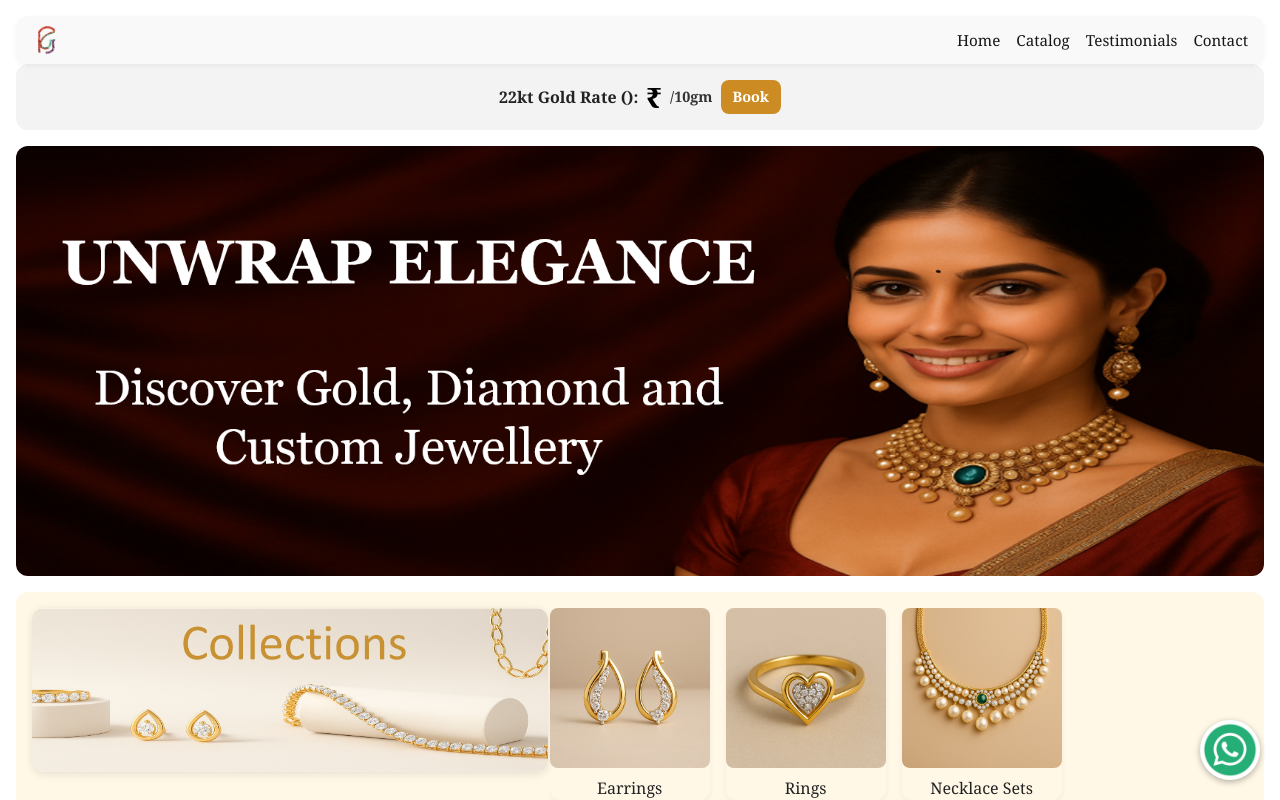
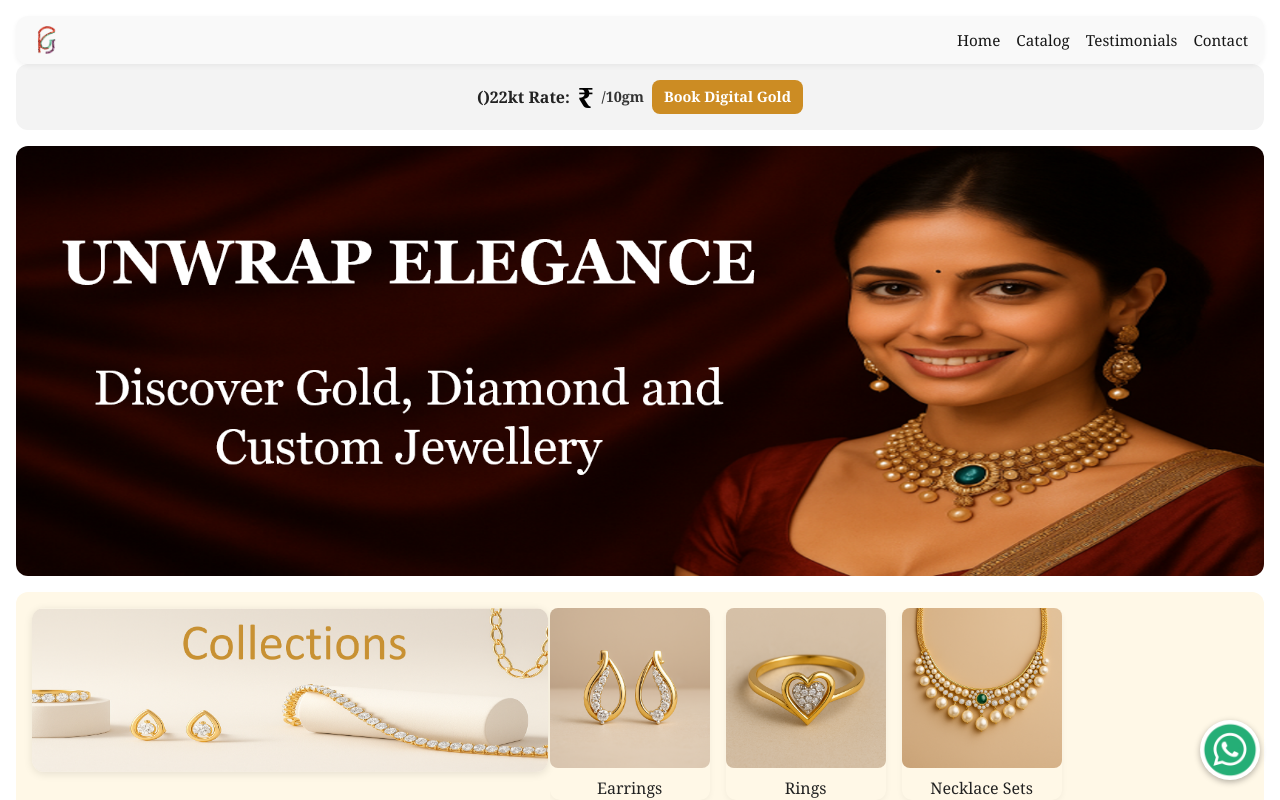
Before and after one commit to brsolutionsindia/my-catalogue, a Next.js app: page / in a window 1280 px wide. Shown: the top 800 px of the page. Built offline with nearby package versions, Linux system fonts and the light colour scheme; no server answers; the database is empty.

Commit message:
Refactored catalog page to use Suspense with useSearchParams

```diff
--- a/src/app/catalog/CatalogPage.tsx
+++ b/src/app/catalog/CatalogPage.tsx
@@ -118,10 +118,12 @@ export default function CatalogPage() {
 
 {/* Offer Banner */}
       {/* isMobile is to be ignored here*/}
-      {0? (
-        <div className={styles.horizontalScroll} style={{ marginTop: '1rem', paddingBottom: '0.5rem' }}>
+      {/* isMobile is to be ignored here*/}
+
+      {isMobile? (
+        <div className={styles.horizontalScroll} style={{ marginTop: '1rem', paddingBottom: '0.5rem', borderRadius: '12px', backgroundColor: '#f3f3f3'}}>
           <div className={styles.productCardHorizontal}>
-            <span className={styles.goldLabel}>({rateDate})22kt Gold Rate:</span>
+            <span className={styles.goldLabel}>({rateDate?.slice(0, 5)})22kt Gold Rate:</span>
             <span className={styles.goldRateText}>₹{goldRate}</span>
             <span className={styles.unitText}>/10gm</span>
             <a
@@ -138,7 +140,7 @@ export default function CatalogPage() {
         <section className={styles.offerBanner} style={{ borderRadius: '12px', backgroundColor: '#f3f3f3' }}>
           <div className={styles.offerContent}>
             <span className={styles.goldLabel}>
-            22kt Gold Rate ({rateDate}):
+            ({rateDate})22kt Rate:
             </span>
             <span className={styles.goldRateText}>₹{goldRate}</span>
             <span className={styles.unitText}>/10gm</span>
@@ -148,7 +150,7 @@ export default function CatalogPage() {
               rel="noopener noreferrer"
               className={styles.bookGoldBtn}
             >
-            Book
+              Book Digital Gold
             </a>
           </div>
         </section>
--- a/src/app/page.module.css
+++ b/src/app/page.module.css
@@ -351,10 +351,12 @@
    Horizontal Scroll Cards
 =============================== */
 .horizontalScroll {
+  align-items: center;
   display: flex;
   overflow-x: auto;
   gap: 1rem;
   padding-bottom: 0.5rem;
+  flex-wrap: nowrap;
 }
 
 .productCardHorizontal {
@@ -364,6 +366,20 @@
   box-shadow: 0 2px 6px rgba(0,0,0,0.05);
   flex-shrink: 0;
 }
+
+.offerContent {
+  display: flex;
+  align-items: center;
+  flex-wrap: nowrap;
+  gap: 0.5rem;
+  white-space: nowrap;
+  font-size: clamp(0.8rem, 2.5vw, 1rem);
+  font-weight: bold;
+  text-align: center;
+}
+
+
+
 
 .productImg {
   border-radius: 8px;
--- a/src/app/page.tsx
+++ b/src/app/page.tsx
@@ -75,10 +75,12 @@ export default function Home() {
       </nav>
 
       {/* Offer Banner or Horizontal Scroll */}
-      {0? (
-        <div className={styles.horizontalScroll} style={{ marginTop: '1rem', paddingBottom: '0.5rem' }}>
+      {/* isMobile is to be ignored here*/}
+
+      {isMobile? (
+        <div className={styles.horizontalScroll} style={{ marginTop: '1rem', paddingBottom: '0.5rem', borderRadius: '12px', backgroundColor: '#f3f3f3'}}>
           <div className={styles.productCardHorizontal}>
-            <span className={styles.goldLabel}>({rateDate})22kt Gold Rate:</span>
+            <span className={styles.goldLabel}>({rateDate?.slice(0, 5)})22kt Gold Rate:</span>
             <span className={styles.goldRateText}>₹{goldRate}</span>
             <span className={styles.unitText}>/10gm</span>
             <a
@@ -95,7 +97,7 @@ export default function Home() {
         <section className={styles.offerBanner} style={{ borderRadius: '12px', backgroundColor: '#f3f3f3' }}>
           <div className={styles.offerContent}>
             <span className={styles.goldLabel}>
-            22kt Gold Rate ({rateDate}):
+            ({rateDate})22kt Rate:
             </span>
             <span className={styles.goldRateText}>₹{goldRate}</span>
             <span className={styles.unitText}>/10gm</span>
@@ -105,7 +107,7 @@ export default function Home() {
               rel="noopener noreferrer"
               className={styles.bookGoldBtn}
             >
-              Book
+              Book Digital Gold
             </a>
           </div>
         </section>
```
Lines whose indentation alone changed are shown as unchanged.
